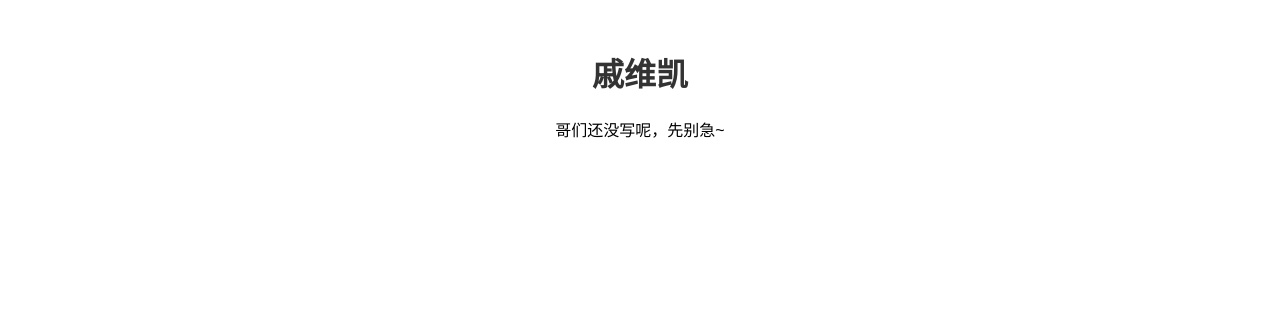
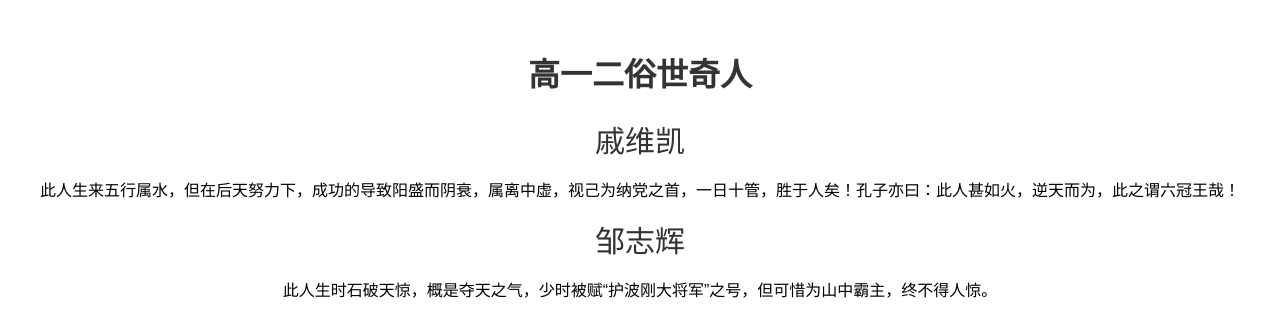
Before and after one commit to hellofornow/jty, a plain HTML site: page index.html in a window 1280 px wide. Drawn offline with Linux system fonts and the light colour scheme.

Commit message:
Add files via upload

```diff
--- a/index.html
+++ b/index.html
@@ -16,8 +16,9 @@
         a {
             display: block;
             margin: 10px 0;
-            color: #007BFF;
+            color: #333;
             text-decoration: none;
+            font-size: 30px;
         }
         a:hover {
             text-decoration: underline;
@@ -25,7 +26,9 @@
     </style>
 </head>
 <body>
-    <h1>戚维凯</h1>
-    <p>哥们还没写呢，先别急~</p>
+    <h1>高一二俗世奇人</h1>
+    <a href="https://cen59.com" target="_blank">戚维凯</a>
+    <p>此人生来五行属水，但在后天努力下，成功的导致阳盛而阴衰，属离中虚，视己为纳党之首，一日十管，胜于人矣！孔子亦曰：此人甚如火，逆天而为，此之谓六冠王哉！</p>
+    <a href="https://monkey.com" target="_blank">邹志辉</a>
+    <p>此人生时石破天惊，概是夺天之气，少时被赋“护波刚大将军”之号，但可惜为山中霸主，终不得人惊。</p>
 </body>
-</html>
```
